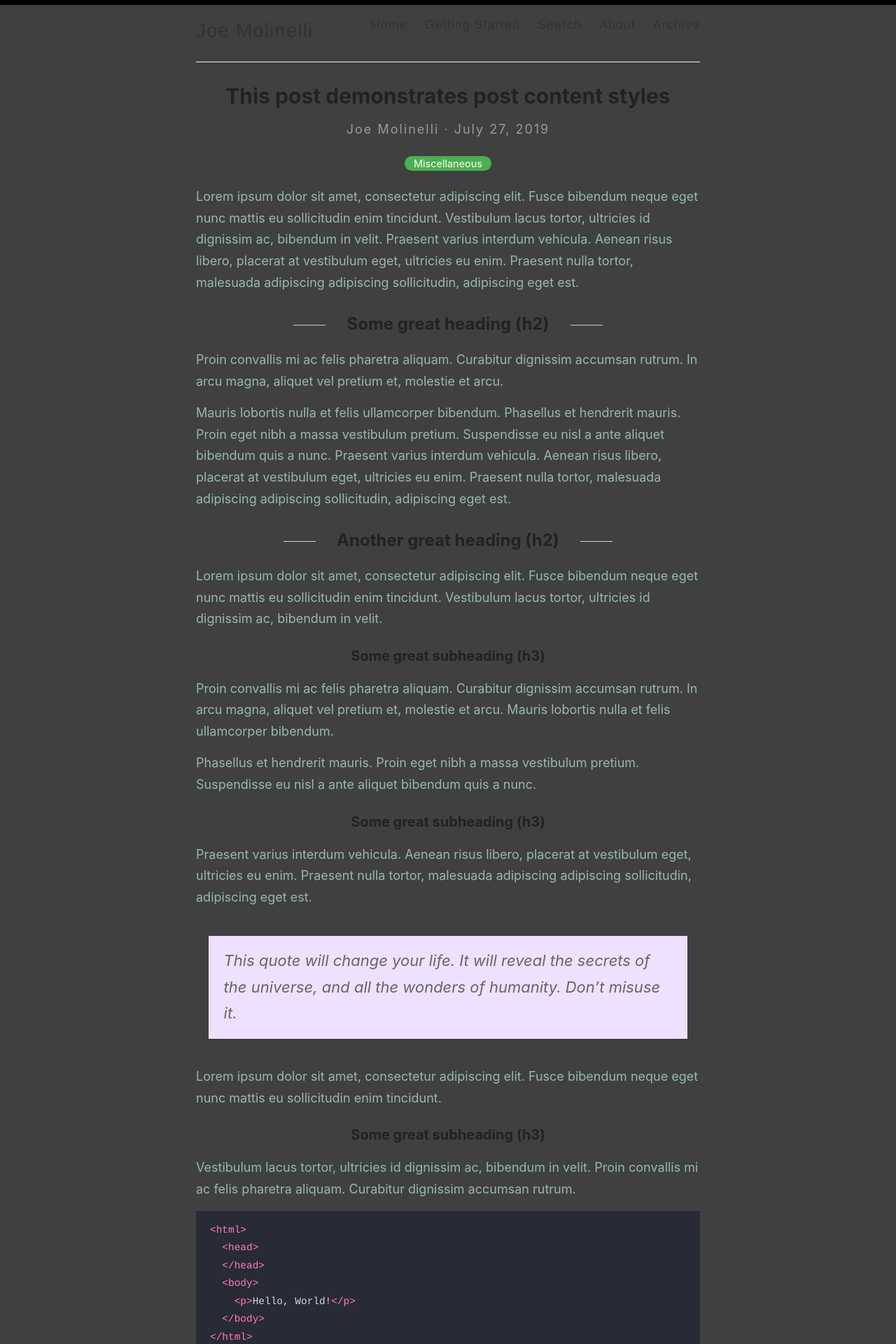
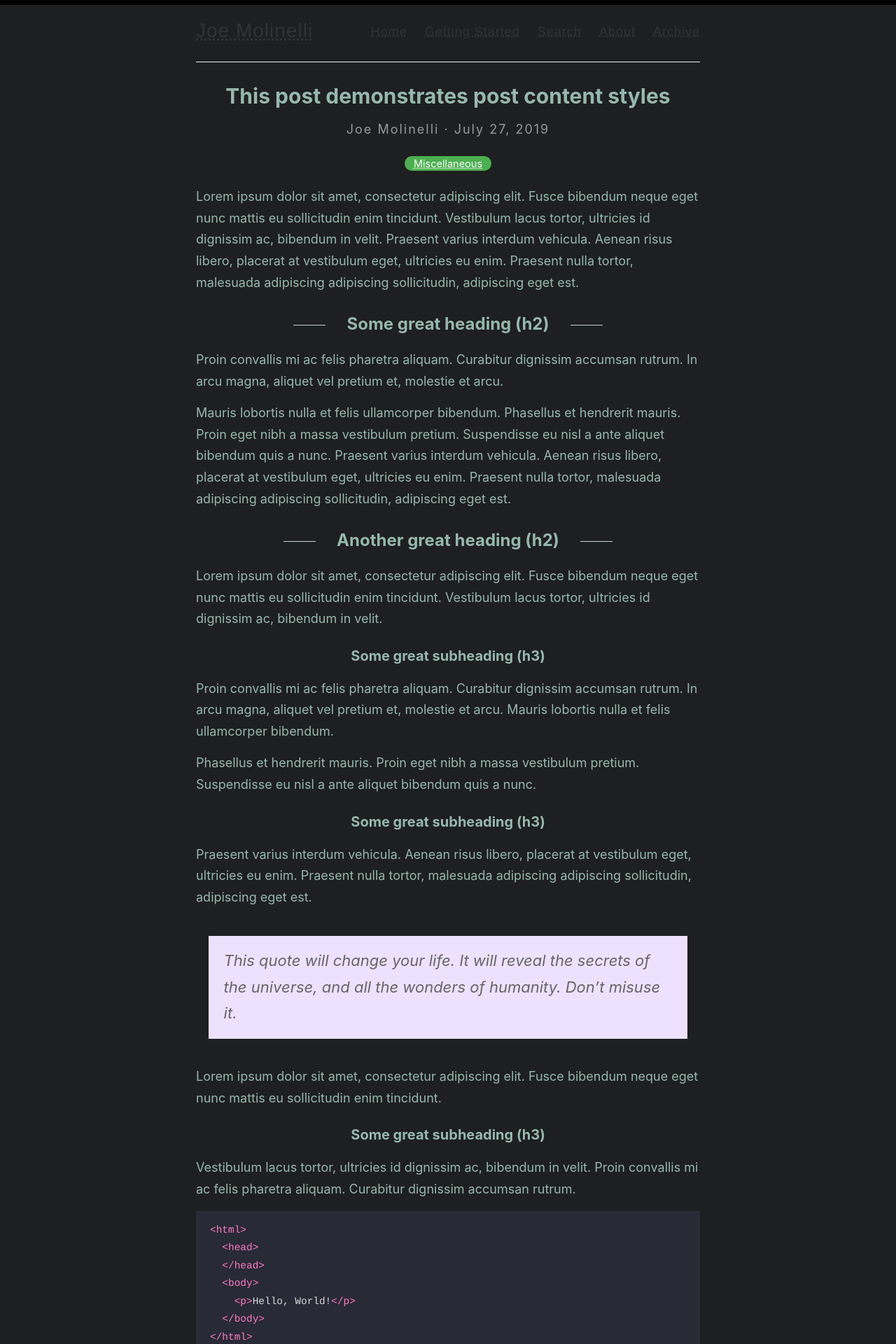
Before and after one commit to jomolin/jomolin.github.io, a Jekyll site: the page built from _posts/2019-7-27-this-post-demonstrates-post-content-styles.md, in a window 1280 px wide. Shown: the top 1920 px of the page at 70% size. Built offline with Jekyll 4.4.1, drawn with Linux system fonts in a browser that asks for light colours.

Commit message:
Update style.scss

```diff
--- a/assets/style.scss
+++ b/assets/style.scss
@@ -21,7 +21,7 @@ html {
 }
 
 body {
-  background: #404040;
+  background: #1e1f20;
   font-family: -system-ui, -apple-system, BlinkMacSystemFont, "Segoe UI", Roboto, Helvetica, Arial, sans-serif, "Apple Color Emoji", "Segoe UI Emoji", "Segoe UI Symbol";
   color: #96b8ac;
   line-height: 1.7;
@@ -39,7 +39,7 @@ body {
 
 h1, h2, h3, h4, h5, h6 {
   font-family: -system-ui, -apple-system, BlinkMacSystemFont, "Segoe UI", Roboto, Helvetica, Arial, sans-serif, "Apple Color Emoji", "Segoe UI Emoji", "Segoe UI Symbol";
-  color: $darkerGray;
+  color: #96b8ac;
   font-weight: bold;
 
   line-height: 1.7;
@@ -178,10 +178,11 @@ span[data-pullquote]:before {
 
 a {
   color: $blue;
-  text-decoration: none;
+  text-decoration: underline dotted;
 	cursor: pointer;
   &:hover, &:active {
-    color: $blue;
+    color: #96b8ac;
+    text-decoration: underline;
   }
 }
 
@@ -334,7 +335,7 @@ p > img {
 
 nav {
   float: right;
-  margin-top: 0px; // @TODO: Vertically middle align
+  margin-top: 10px; // @TODO: Vertically middle align
   font-family: $helveticaNeue;
   font-size: 18px;
 
```
